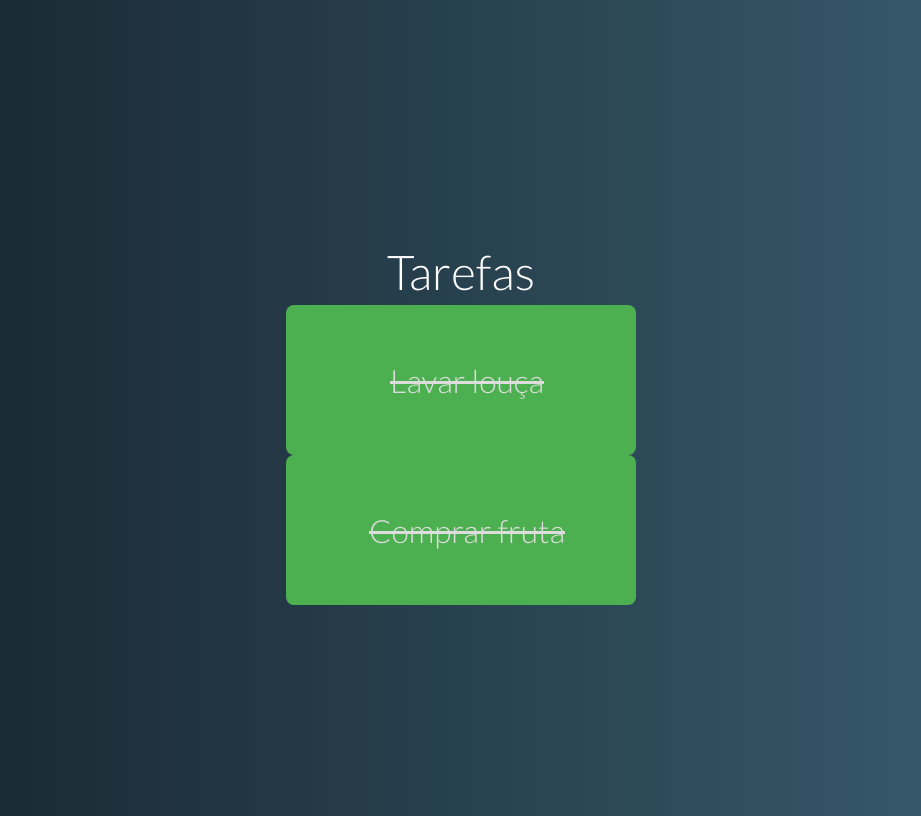
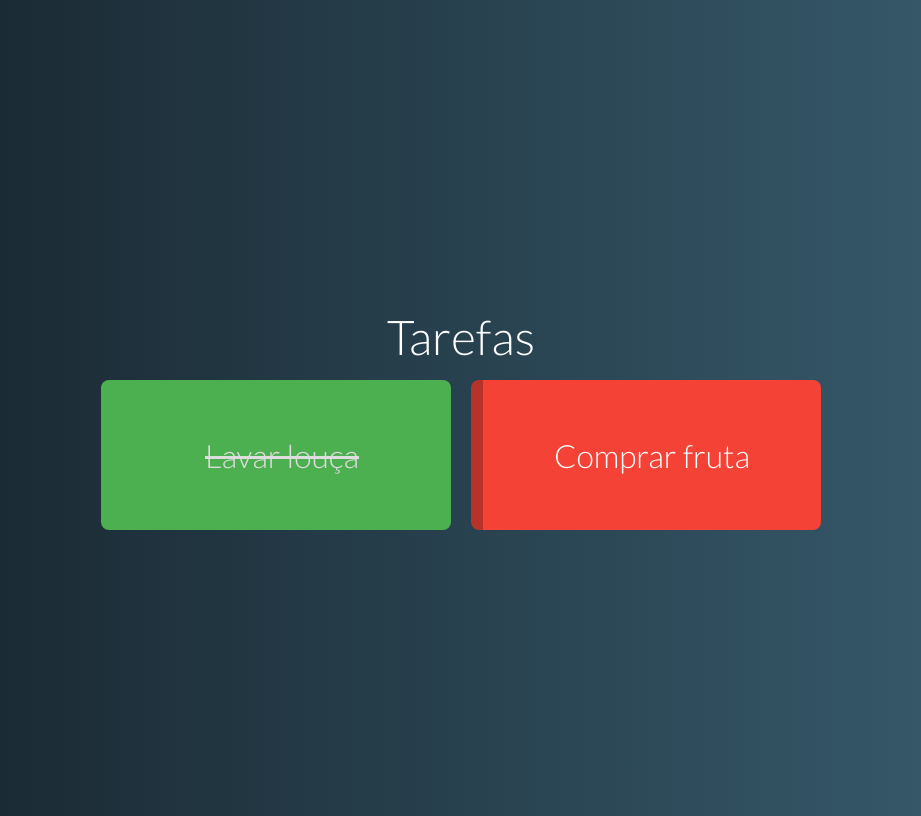
Before and after one commit to lucasbf1992/Curso-Vue.js-2-Completo, a Vue app in the folder projeto-tarefas/: page / in a window 1280 px wide. Shown: the whole page, without its empty margins (179-1100 px from the left). Built offline with nearby package versions, Linux system fonts and the light colour scheme.

Commit message:
Finalização do componente task grid

```diff
--- a/projeto-tarefas/src/App.vue
+++ b/projeto-tarefas/src/App.vue
@@ -13,8 +13,8 @@ export default {
 	data() {
 		return {
 			tasks: [
-				{name:  'Lavar louça', pendings: false},
-				{ name: 'Comprar fruta', pendings: true },
+				{name:  'Lavar louça', pending: false},
+				{ name: 'Comprar fruta', pending: true },
 			]
 		}
 	}
--- a/projeto-tarefas/src/components/TaskGrid.vue
+++ b/projeto-tarefas/src/components/TaskGrid.vue
@@ -1,9 +1,10 @@
 <template>
     <div class="tasks-grid">
-        <template>
+        <template v-if="tasks.length">
             <Task v-for="task in tasks" :key="task.name"
                 :task="task"></Task>
         </template>
+        <p v-else class="no-task">Sua vida está em dia!</p>
     </div>
 </template>
 
@@ -22,4 +23,18 @@ export default {
 </script>
 
 <style>
+    .tasks-grid {
+        display: flex;
+        justify-content: center;
+        flex-wrap: wrap;
+    }
+
+    .tasks-grid .task {
+        margin: 10px
+    }
+
+    .no-task {
+        color: #aaa;
+        font-size: 1.7rem;
+    }
 </style>
```
